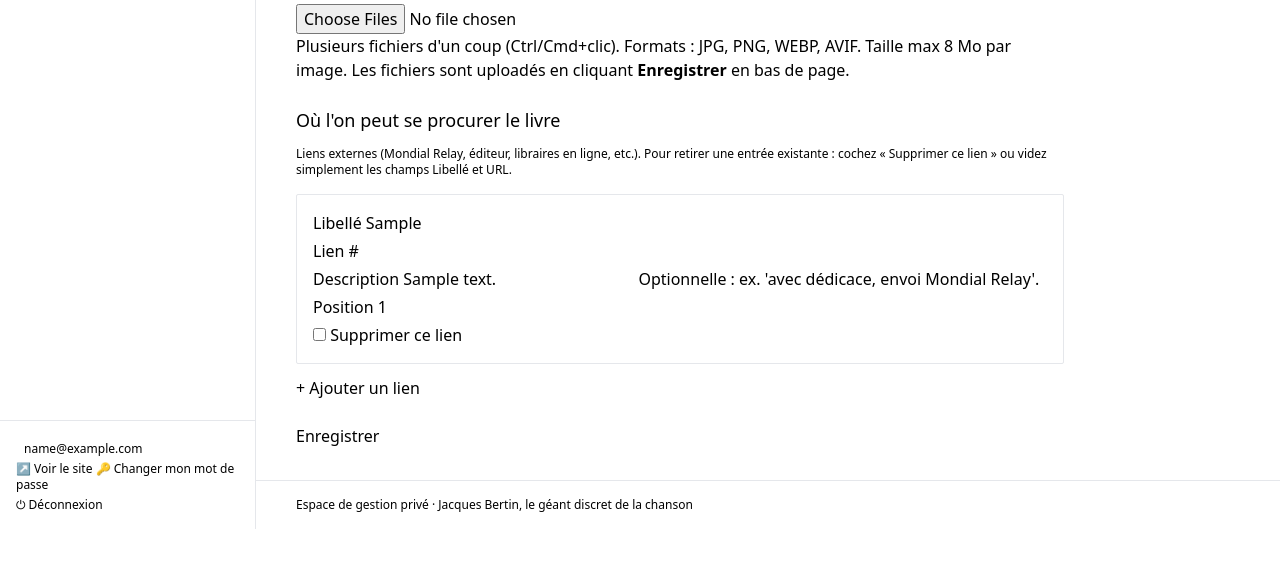
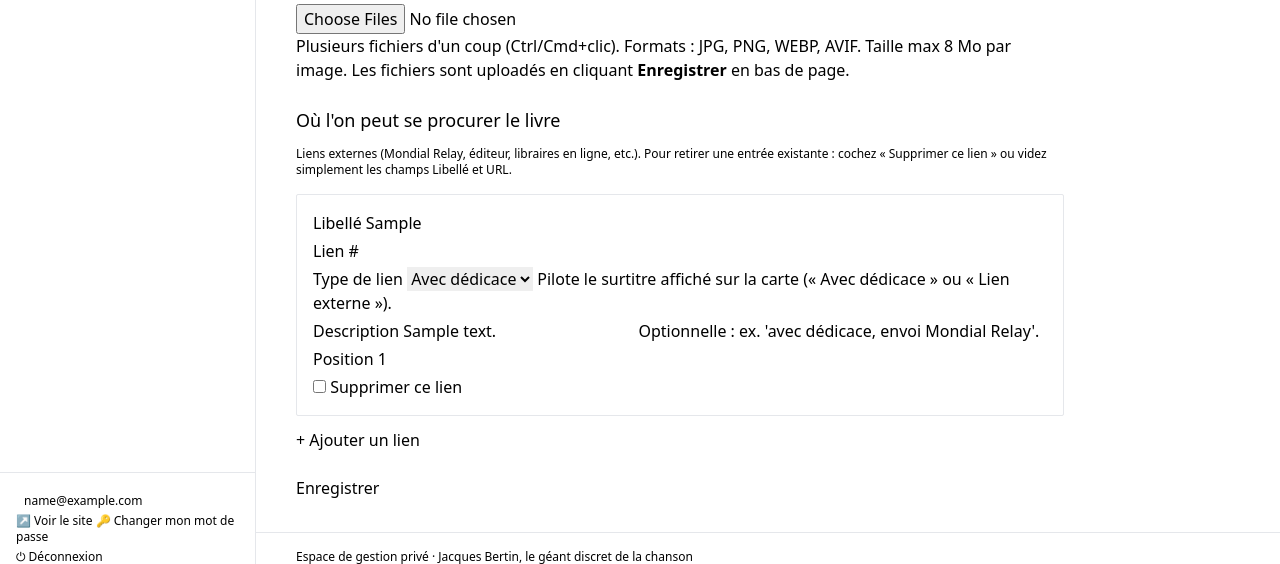
Before and after one commit to NicoWithManyO/BrunoBoulais, a Django app: page /gestion/livre/ in a window 1280 px wide. Shown: the part 1351-1915 px from the top of the page. Before the commit the page ends 1880 px from the top, so only its background shows below. Run offline with Django 5.2, Linux system fonts and the light colour scheme; a user stored in the database is signed in; tables that the repository leaves empty hold one stand-in row (values such as "Sample post"); grey boxes marked "Sample" are stand-in pictures; parts of the project's set-up code (start-up, migrations or seed data) failed here and were passed over; some libraries are stand-ins or nearby versions.

Commit message:
Livre: differentiate purchase link types, hide empty section, accept bare URLs
- LienAchat gains a 'type' field (dédicace | externe, default externe).
  /le-livre/ uses get_type_display() for the eyebrow and switches the CTA
  label to 'Commander avec dédicace →' on dédicace rows. Restores the
  distinction the hardcoded 'Directement auprès de Bruno' card used to
  carry, but driven by data so the editor controls it from /gestion/.
- Hide the entire 'Commander' section when liens_achat is empty; the grid
  no longer renders as an empty placeholder.
- LienAchatForm: explicit max_length=200 on the URL field (matches the
  model's URLField default and surfaces the limit to HTML5) and switches
  to TextInput so the browser doesn't reject bare hosts like
  www.editeur.fr — Django's assume_scheme='https' prepends the scheme
  on its own.

```diff
--- a/apps/gestion/forms.py
+++ b/apps/gestion/forms.py
@@ -184,11 +184,23 @@ class LienAchatForm(forms.ModelForm):
     that would otherwise block the whole save. Without this, an editor who
     blanks a row to remove it gets a required-field error and may not
     realize a "Supprimer ce lien" checkbox was needed.
+
+    The url field is rendered as a plain <input type="text"> (not
+    <input type="url">) so the browser's HTML5 validator doesn't reject
+    bare hosts like "www.free.fr" before submit. Django's form URLField
+    already auto-prepends "https://" via assume_scheme.
     """
+
+    url = forms.URLField(
+        label="Lien",
+        max_length=200,
+        assume_scheme="https",
+        widget=forms.TextInput(attrs={"placeholder": "ex. www.editeur.fr"}),
+    )
 
     class Meta:
         model = LienAchat
-        fields = ["libelle", "url", "description", "position"]
+        fields = ["libelle", "url", "type", "description", "position"]
 
     def clean(self):
         super().clean()
@@ -206,7 +218,7 @@ LienAchatFormSet = inlineformset_factory(
     Livre,
     LienAchat,
     form=LienAchatForm,
-    fields=["libelle", "url", "description", "position"],
+    fields=["libelle", "url", "type", "description", "position"],
     extra=0,
     can_delete=True,
 )
--- a/apps/livre/models.py
+++ b/apps/livre/models.py
@@ -75,6 +75,13 @@ pre_delete.connect(delete_image_file, sender=LivreImage)
 class LienAchat(TimestampedModel):
     """External purchase links for the book."""
 
+    TYPE_DEDICACE = "dedicace"
+    TYPE_EXTERNE = "externe"
+    TYPE_CHOICES = [
+        (TYPE_DEDICACE, "Avec dédicace"),
+        (TYPE_EXTERNE, "Lien externe"),
+    ]
+
     livre = models.ForeignKey(
         Livre, related_name="liens_achat", on_delete=models.CASCADE, verbose_name="Livre"
     )
@@ -83,6 +90,10 @@ class LienAchat(TimestampedModel):
     description = models.CharField(
         "Description", max_length=200, blank=True,
         help_text="Optionnelle : ex. 'avec dédicace, envoi Mondial Relay'."
+    )
+    type = models.CharField(
+        "Type de lien", max_length=20, choices=TYPE_CHOICES, default=TYPE_EXTERNE,
+        help_text="Pilote le surtitre affiché sur la carte (« Avec dédicace » ou « Lien externe »).",
     )
     position = models.PositiveIntegerField("Position", default=0)
 
```
Also changed, not shown: templates/pages/livre.html (+4 -13 lines), apps/livre/migrations/0009_lienachat_type.py (added).
